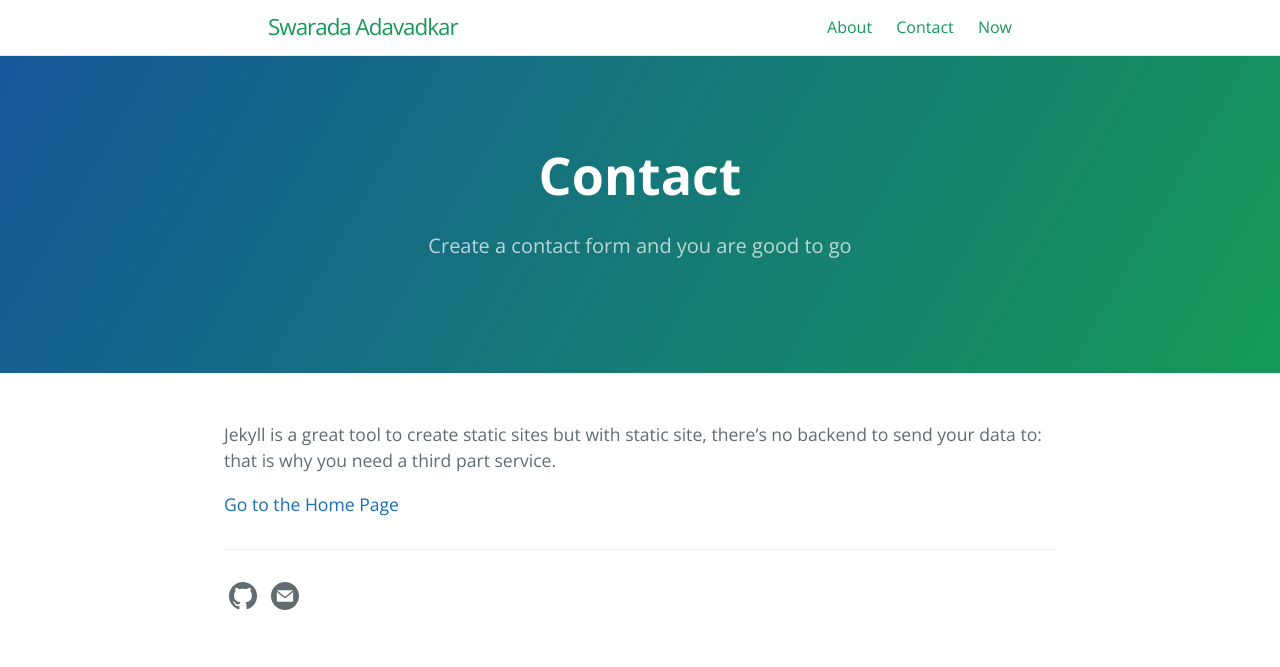
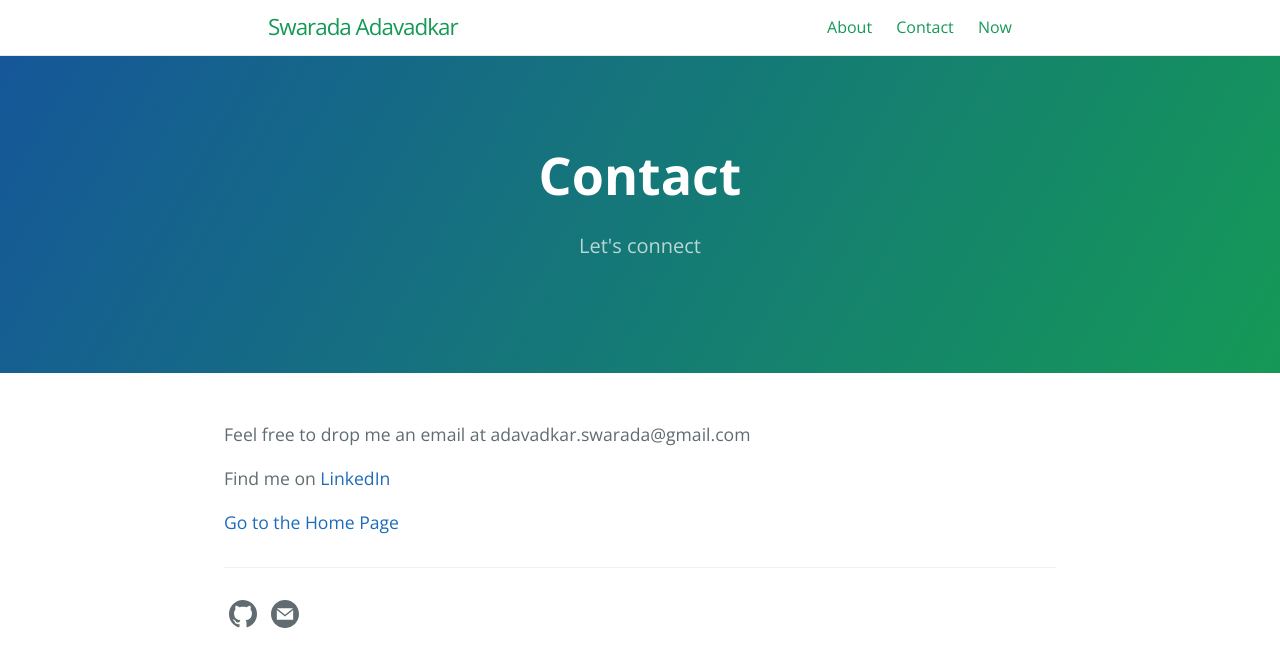
Before and after one commit to swarada189/swarada189.github.io, a Jekyll site: the page built from contact.md, in a window 1280 px wide. Shown: the top 667 px of the page. Built offline with Jekyll 4.4.1, drawn with Linux system fonts in a browser that asks for light colours.

Commit message:
Update contact.md

```diff
--- a/contact.md
+++ b/contact.md
@@ -1,11 +1,12 @@
 ---
 layout: page
 title: Contact
-tagline: Create a contact form and you are good to go
+tagline: Let's connect
 ref: contact
 order: 1
 ---
+Feel free to drop me an email at adavadkar.swarada@gmail.com
 
-Jekyll is a great tool to create static sites but with static site, there's no backend to send your data to: that is why you need a third part service.
+Find me on [LinkedIn](https://www.linkedin.com/in/swarada/)
 
 [Go to the Home Page]({{ '/' | absolute_url }})
```
